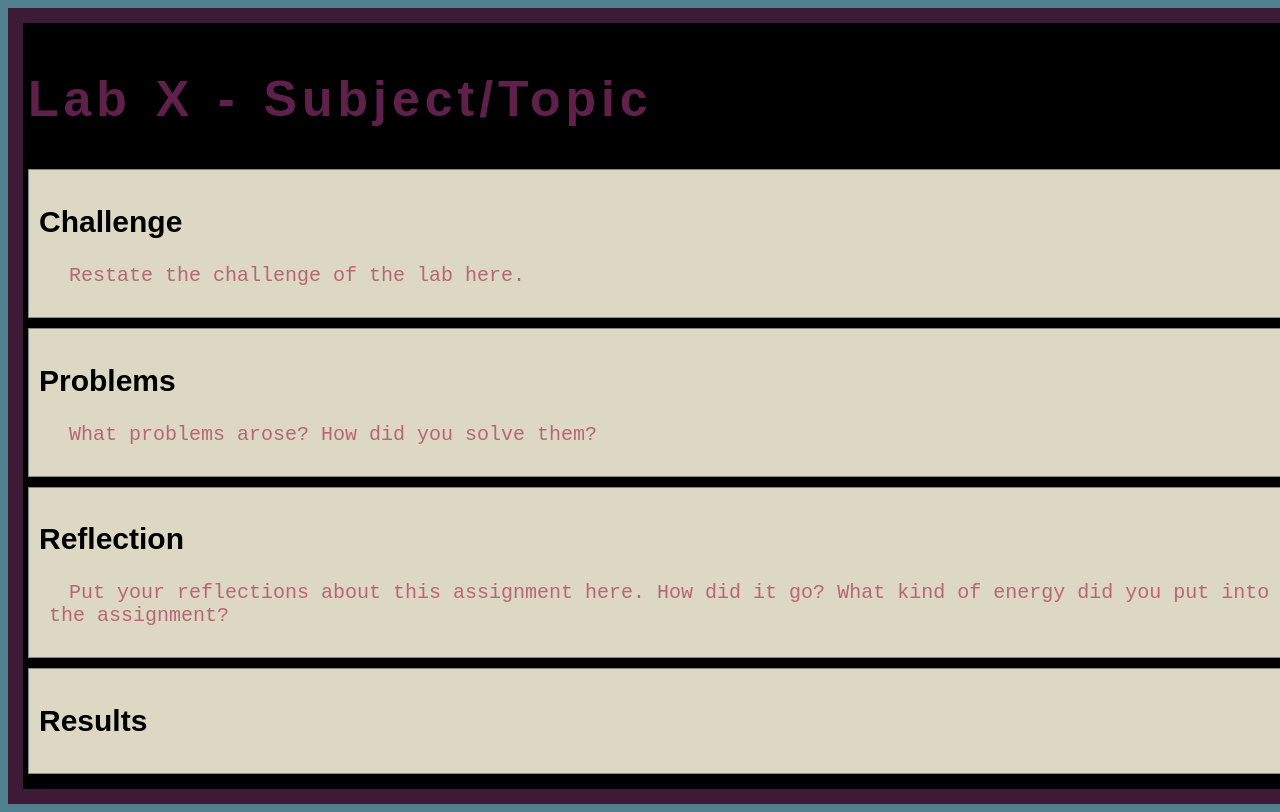
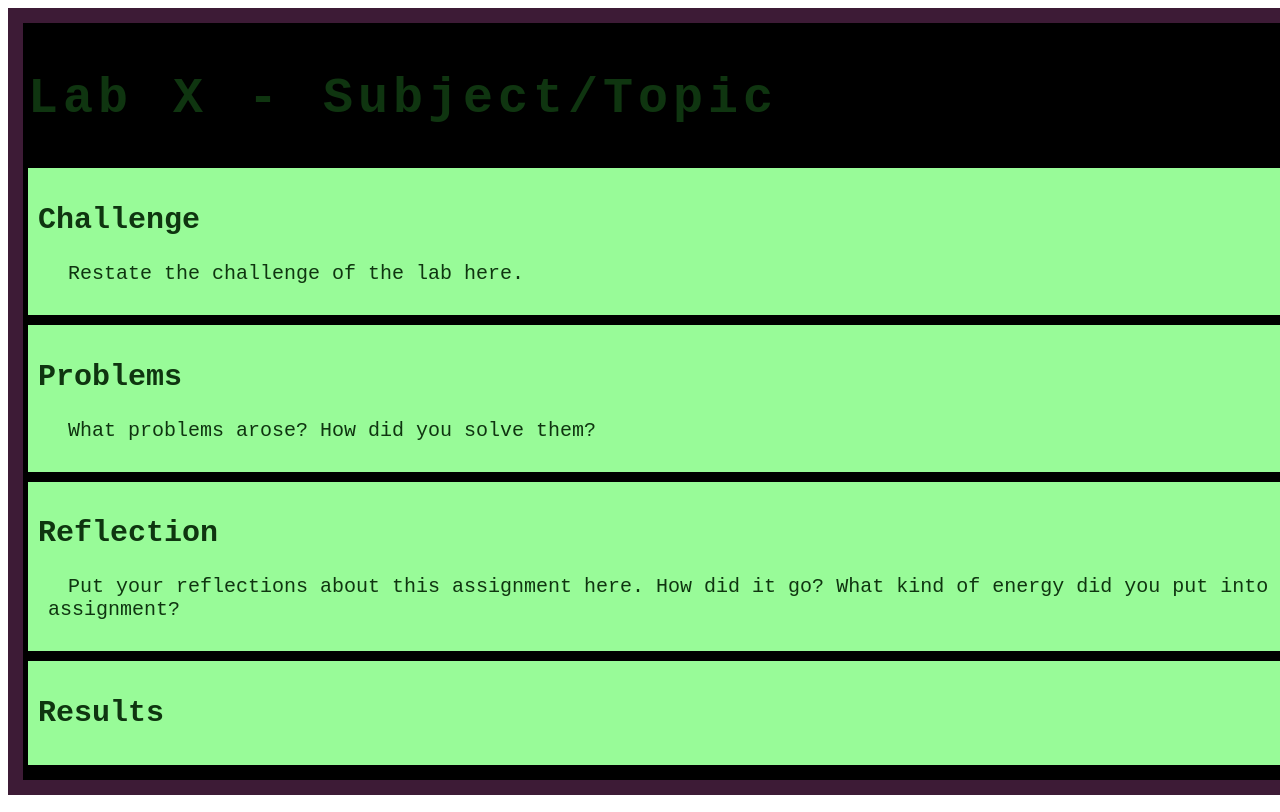
Before and after one commit to moreof/art101real, a plain HTML site: page experiments/index.html in a window 1280 px wide. Shown: the top 812 px of the page. Drawn offline with nearby package versions, Linux system fonts and the light colour scheme; files that its build step writes are made by us from their sources.

Commit message:
partial lab 9 + upkeep
streamlined some code, added more consistent and readable styling throughout

```diff
--- a/css/site.css
+++ b/css/site.css
@@ -1,22 +1,7 @@
-/* we can use a single css file to style all the files in our wwebsite */
 
-/* you can pick your own background colors, text colors, and fonts */
-
-/* we can select an html element tag, in this case "body" will apply to the whole document */
-body {
-  background-color: #50808E;
-}
-
-/* we can have rules apply to multiple elements at the same time with commas */
-h1,h2,h3 {
-  font-family: sans-serif;
-}
-
-/* and we can have rules that overlap other rules, both take effect */
 h1 {
   letter-spacing: 5px;
   word-spacing: 5px;
-  font-size: 200%;
 }
 
 /* the hashtag in a CSS selector selects an element by id, e.g., id="content" */
@@ -31,6 +16,28 @@ h1 {
 .minor-section {
   padding: 10px;
   margin-bottom: 10px;
-  border: solid 1px #888;
-  background-color: #A3C9A8;
+  background-color: palegreen;
 }
+p {
+  font-family: 'Courier New', Courier, monospace;
+  text-indent: 20px;
+  margin-left: 10px;
+  color: rgb(15, 53, 16)
+}
+h1 {
+  color:  rgb(15, 53, 16);
+  font-size: 250%;
+  font-family:'Courier New', Courier, monospace;
+}
+h2 {
+  color:  rgb(15, 53, 16);
+  font-size: 150%;
+  font-family:'Courier New', Courier, monospace;
+  font-weight: bold
+}
+.center {
+  display: block;
+  margin-left: auto;
+  margin-right: auto;
+  width: 50%;
+}
--- a/lab6/css/lab.css
+++ b/lab6/css/lab.css
@@ -1,26 +1,25 @@
-/* Here we can set styles for this lab page that we don't want to effect others pages */
-
-/* the period in a CSS selector selects an element by class, e.g., class="minor-section" */
 .minor-section {
-    padding: 10px;
-    margin-bottom: 10px;
-    border: solid 1px #888;
-    background-color: #DDD8C4;
-  }
-
-  h1 {
-    color: rgb(95, 33, 76);
-    font-size: 250%;
-    font-family:'Courier New', Courier, monospace,
+  padding: 10px;
+  margin-bottom: 10px;
+  background-color: palegreen;
 }
-
 p {
-    font-family: 'Courier New', Courier, monospace;
-    text-indent: 20px;
-    margin-left: 10px;
-    color: rgb(184, 102, 114)
+  font-family: 'Courier New', Courier, monospace;
+  text-indent: 20px;
+  margin-left: 10px;
+  color: rgb(15, 53, 16)
 }
-
+h1 {
+  color:  rgb(15, 53, 16);
+  font-size: 250%;
+  font-family:'Courier New', Courier, monospace;
+}
+h2 {
+  color:  rgb(15, 53, 16);
+  font-size: 150%;
+  font-family:'Courier New', Courier, monospace;
+  font-weight: bold
+}
 #content {
     background-color:rgb(0, 0, 0);
     width: 1300px;
--- a/lab7/css/lab.css
+++ b/lab7/css/lab7.css
@@ -1,24 +1,28 @@
 /* Here we can set styles for this lab page that we don't want to effect others pages */
 
 /* the period in a CSS selector selects an element by class, e.g., class="minor-section" */
+
 .minor-section {
-    padding: 10px;
-    margin-bottom: 10px;
-    border: solid 1px #888;
-    background-color: #DDD8C4;
-  }
-
-  h1 {
-    color: rgb(95, 33, 76);
-    font-size: 250%;
-    font-family:'Courier New', Courier, monospace,
+  padding: 10px;
+  margin-bottom: 10px;
+  background-color: palegreen;
 }
-
 p {
-    font-family: 'Courier New', Courier, monospace;
-    text-indent: 20px;
-    margin-left: 10px;
-    color: rgb(184, 102, 114)
+  font-family: 'Courier New', Courier, monospace;
+  text-indent: 20px;
+  margin-left: 10px;
+  color: rgb(15, 53, 16)
+}
+h1 {
+  color:  rgb(15, 53, 16);
+  font-size: 250%;
+  font-family:'Courier New', Courier, monospace;
+}
+h2 {
+  color:  rgb(15, 53, 16);
+  font-size: 150%;
+  font-family:'Courier New', Courier, monospace;
+  font-weight: bold
 }
 
 #content {
--- a/lab8/css/lab8.css
+++ b/lab8/css/lab8.css
@@ -1,40 +1,25 @@
 .minor-section {
   padding: 10px;
   margin-bottom: 10px;
-    border: solid 1px #888;
-    background-color: #DDD8C4;
+  background-color: palegreen;
 }
-
-  h1 {
-    color: rgb(95, 33, 76);
-    font-size: 250%;
-    font-family:'Courier New', Courier, monospace,
-}
-
 p {
   font-family: 'Courier New', Courier, monospace;
   text-indent: 20px;
   margin-left: 10px;
-    color: rgb(184, 102, 114)
+  color: rgb(15, 53, 16)
 }
-
-#content {
-    background-color:rgb(0, 0, 0);
-    width: 1300px;
-    min-height: 300px;
-    padding: 5px;
-    margin: 0px;
-    border:solid 15px rgb(61, 27, 54);
-    font-size: 20px;
+h1 {
+  color:  rgb(15, 53, 16);
+  font-size: 250%;
+  font-family:'Courier New', Courier, monospace;
 }
-
-.center {
-    display: block;
-    margin-left: auto;
-    margin-right: auto;
-    width: 50%;
+h2 {
+  color:  rgb(15, 53, 16);
+  font-size: 150%;
+  font-family:'Courier New', Courier, monospace;
+  font-weight: bold
 }
-
 .minor-section img {
   width: 500px
 }
--- /dev/null
+++ b/lab9/css/lab9.css
@@ -0,0 +1,28 @@
+.special {
+    background-color: palevioletred;
+    border: dotted 50px palegreen;
+    color: pink;
+    font-weight: bold;
+}
+.minor-section {
+    padding: 10px;
+    margin-bottom: 10px;
+    background-color: palegreen;
+  }
+  p {
+    font-family: 'Courier New', Courier, monospace;
+    text-indent: 20px;
+    margin-left: 10px;
+    color: rgb(15, 53, 16)
+}
+  h1 {
+    color:  rgb(15, 53, 16);
+    font-size: 250%;
+    font-family:'Courier New', Courier, monospace;
+}
+  h2 {
+    color:  rgb(15, 53, 16);
+    font-size: 150%;
+    font-family:'Courier New', Courier, monospace;
+    font-weight: bold
+}
```
Also changed, not shown: index.html (+1 -0 lines), lab2/helloworld.html (+4 -1 lines), lab3/index.html (+0 -16 lines), lab4/index.html (+1 -1 lines), lab5/index.html (+1 -13 lines), lab6/index.html (+0 -15 lines), lab7/index.html (+1 -14 lines), lab8/index.html (+1 -11 lines), lab9/index.html (added, +40 -0 lines), lab9/js/lab9.js (added, +17 -0 lines). Lines whose indentation alone changed are shown as unchanged.
